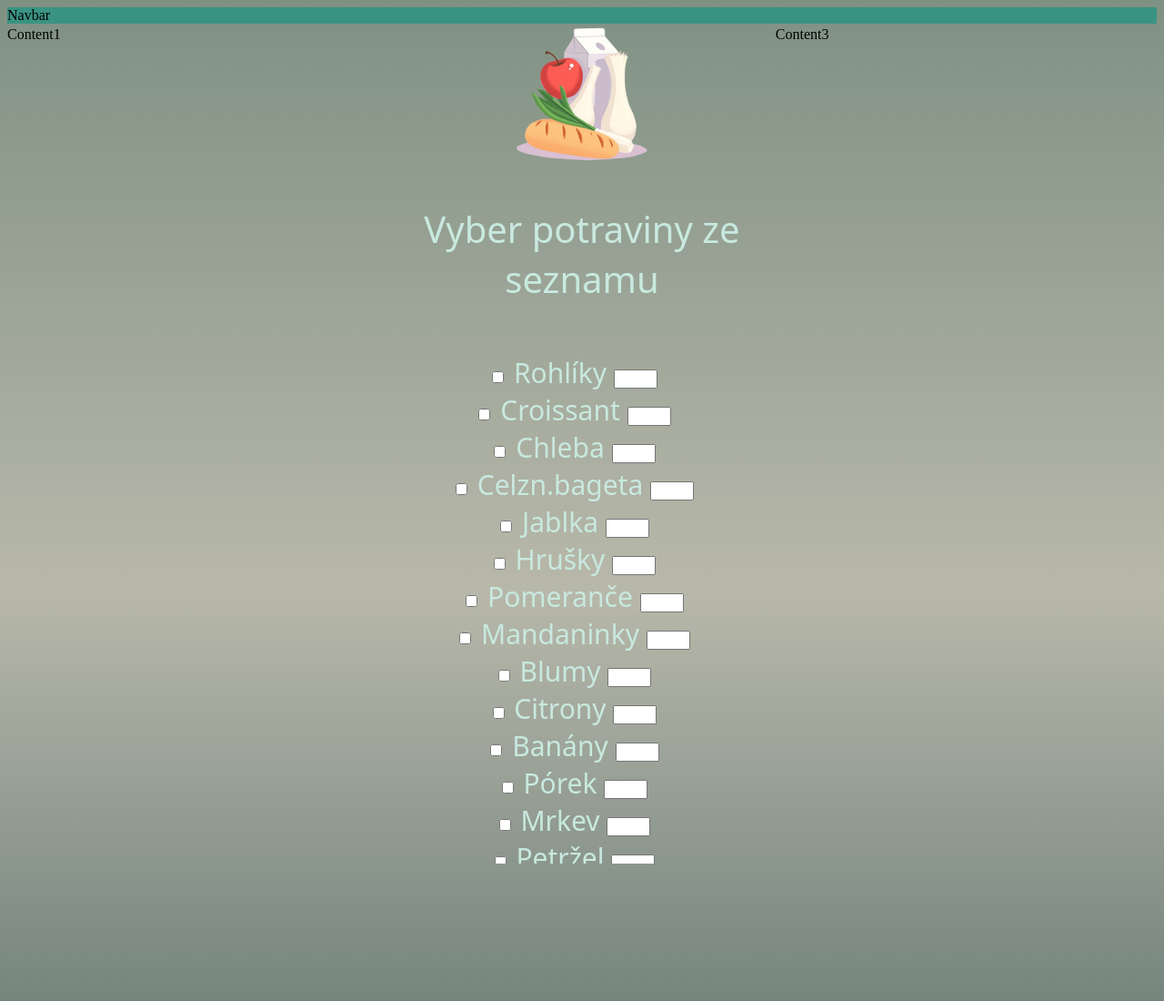
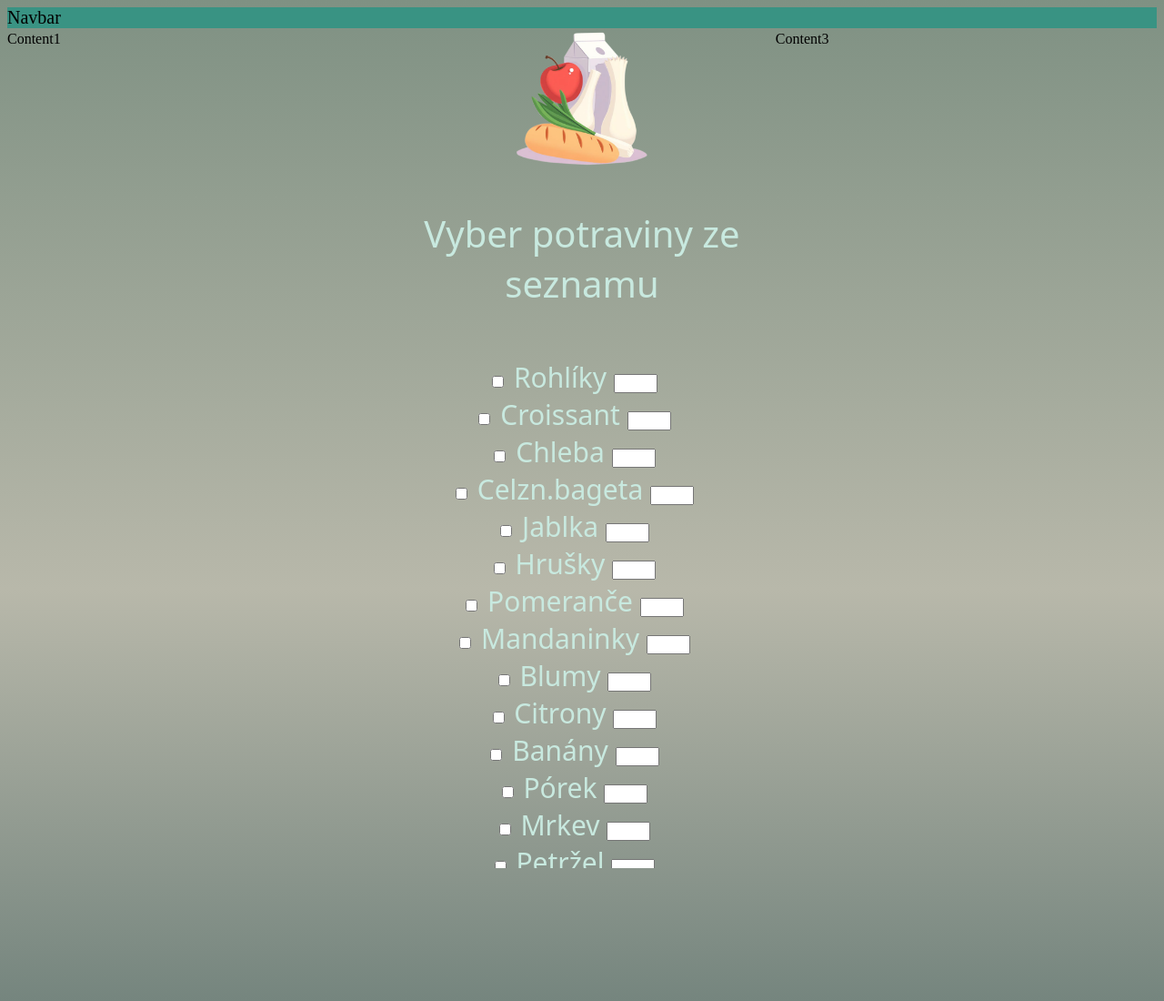
Before and after one commit to JanaZen/grocery_app, a plain HTML site: page index.html in a window 1280 px wide. Shown: the top 1100 px of the page at 91% size. Drawn offline with Linux system fonts and the light colour scheme.

Commit message:
Add files via upload

```diff
--- a/style.css
+++ b/style.css
@@ -47,6 +47,7 @@ nav {
 
     background: #399383;
     grid-area: nav;
+    font-size: 20px;
 
 
 
@@ -66,6 +67,7 @@ nav {
       flex-direction: column;
       align-items: center;
       justify-content: center;
+      top: 50px;
 
       }
 
```
